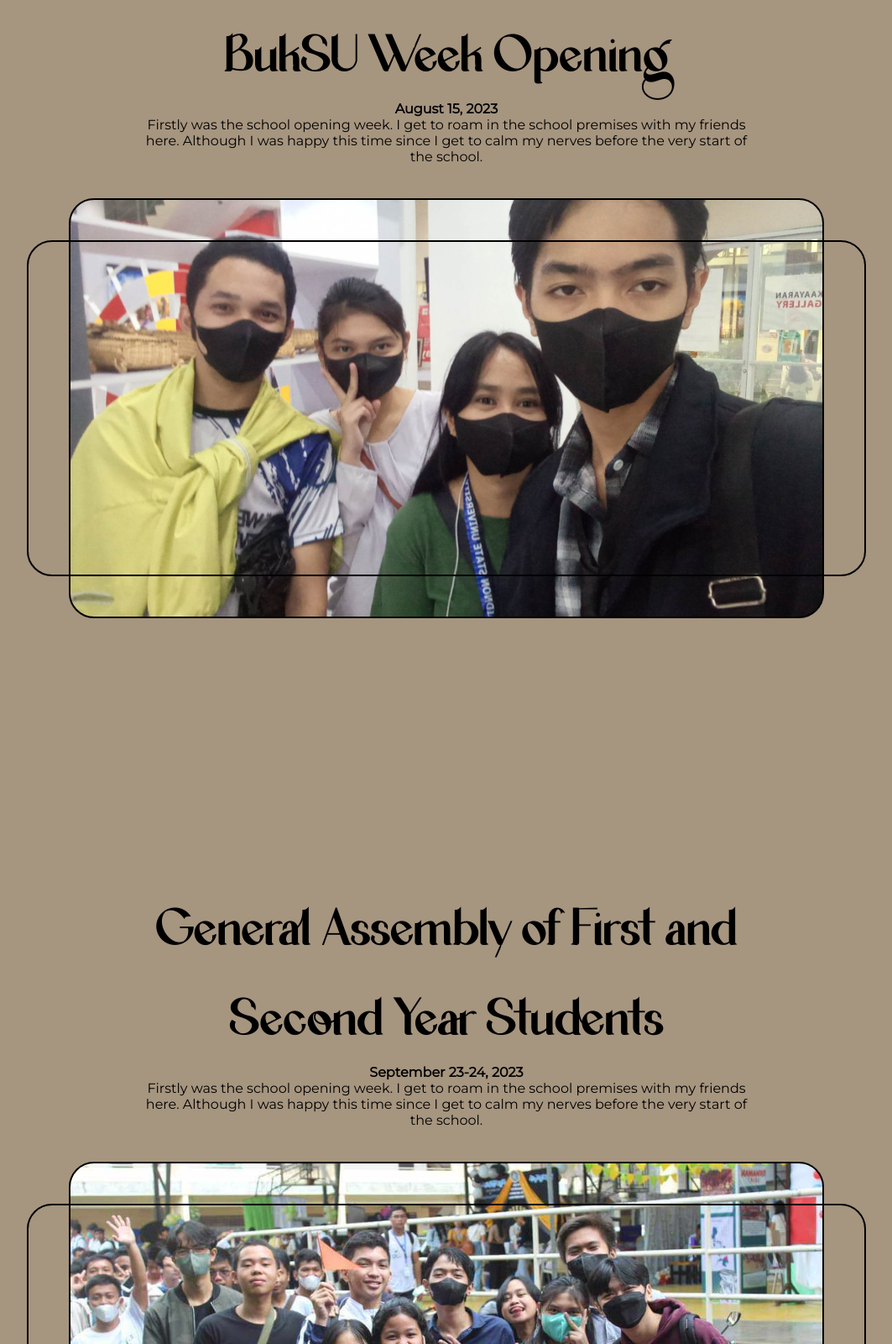
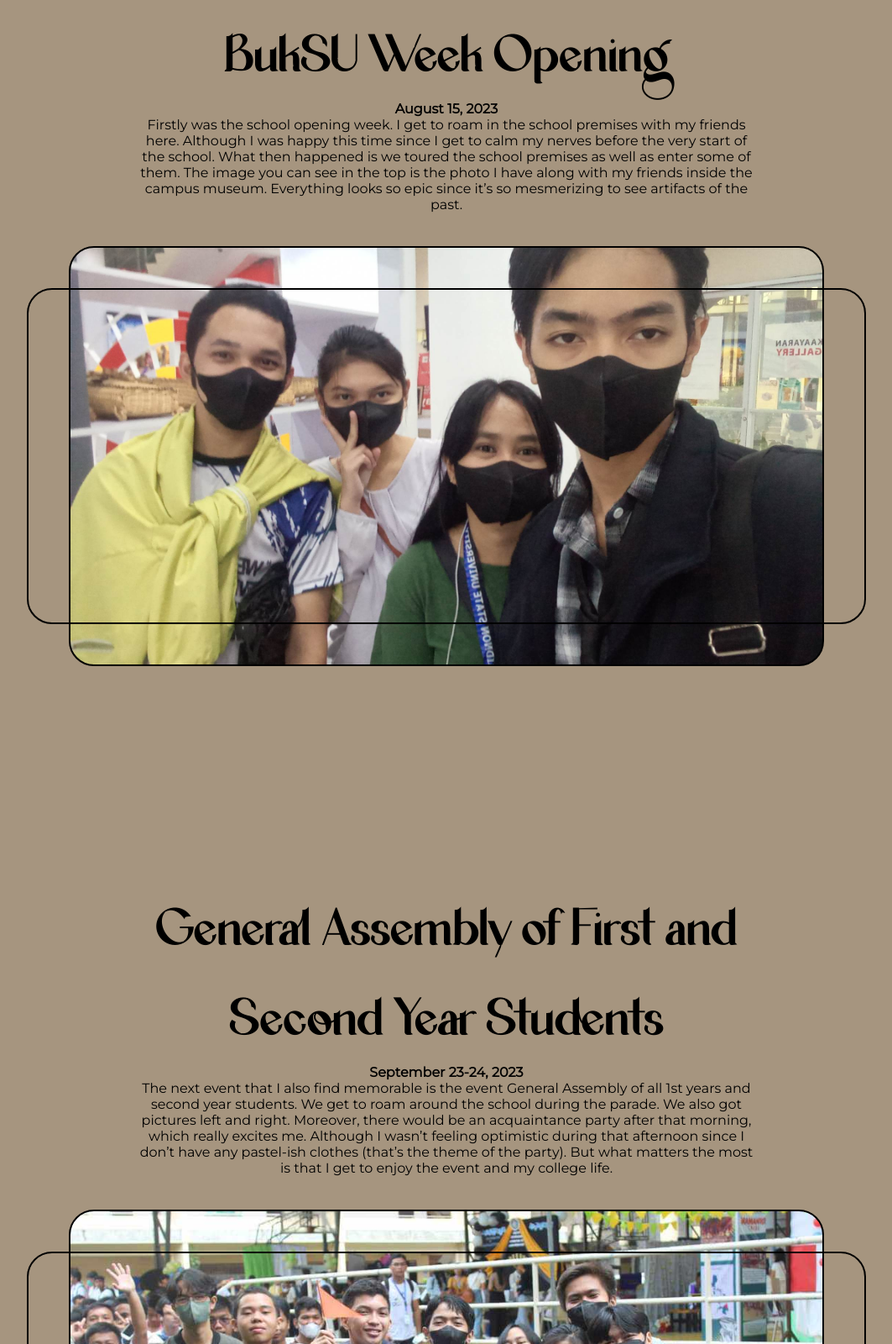
Before and after one commit to Rokko-Vencht/ProjectEvel, a plain HTML site: page IT111 Blog Page.html in a window 1280 px wide. Shown: the part 1647-3247 px from the top of the page at 84% size, without its empty margins (108-1171 px from the left). Drawn offline with Linux system fonts and the light colour scheme.

Commit message:
Update IT111 Blog Page.html

```diff
--- a/IT111 Blog Page.html
+++ b/IT111 Blog Page.html
@@ -60,7 +60,7 @@
         <div class="textcon3">
             <h1>BukSU Week Opening</h1>
             <p><b>August 15, 2023</b></p>
-            <p>Firstly was the school opening week. I get to roam in the school premises with my friends here. Although I was happy this time since I get to calm my nerves before  the very start of the school.</p>
+            <p>Firstly was the school opening week. I get to roam in the school premises with my friends here. Although I was happy this time since I get to calm my nerves before  the very start of the school. What then happened is we toured the school premises as well as enter some of them. The image you can see in the top is the photo I have along with my friends inside the campus museum. Everything looks so epic since it’s so mesmerizing to see artifacts of the past.</p>
 
         </div>
 
@@ -74,7 +74,7 @@
             <div class="textcon5">
                 <h1>General Assembly of First and Second Year Students </h1>
                 <p><b>September 23-24, 2023</b></p>
-                <p>Firstly was the school opening week. I get to roam in the school premises with my friends here. Although I was happy this time since I get to calm my nerves before  the very start of the school.</p>
+                <p>The next event that I also find memorable is the event General Assembly of all 1st years and second year students. We get to roam around the school during the parade. We also got pictures left and right. Moreover, there would be an acquaintance party after that morning, which really excites me. Although I wasn’t feeling optimistic during that afternoon since I don’t have any pastel-ish clothes (that’s the theme of the party). But what matters the most is that I get to enjoy the event and my college life.</p>
 
             </div>
 
```
